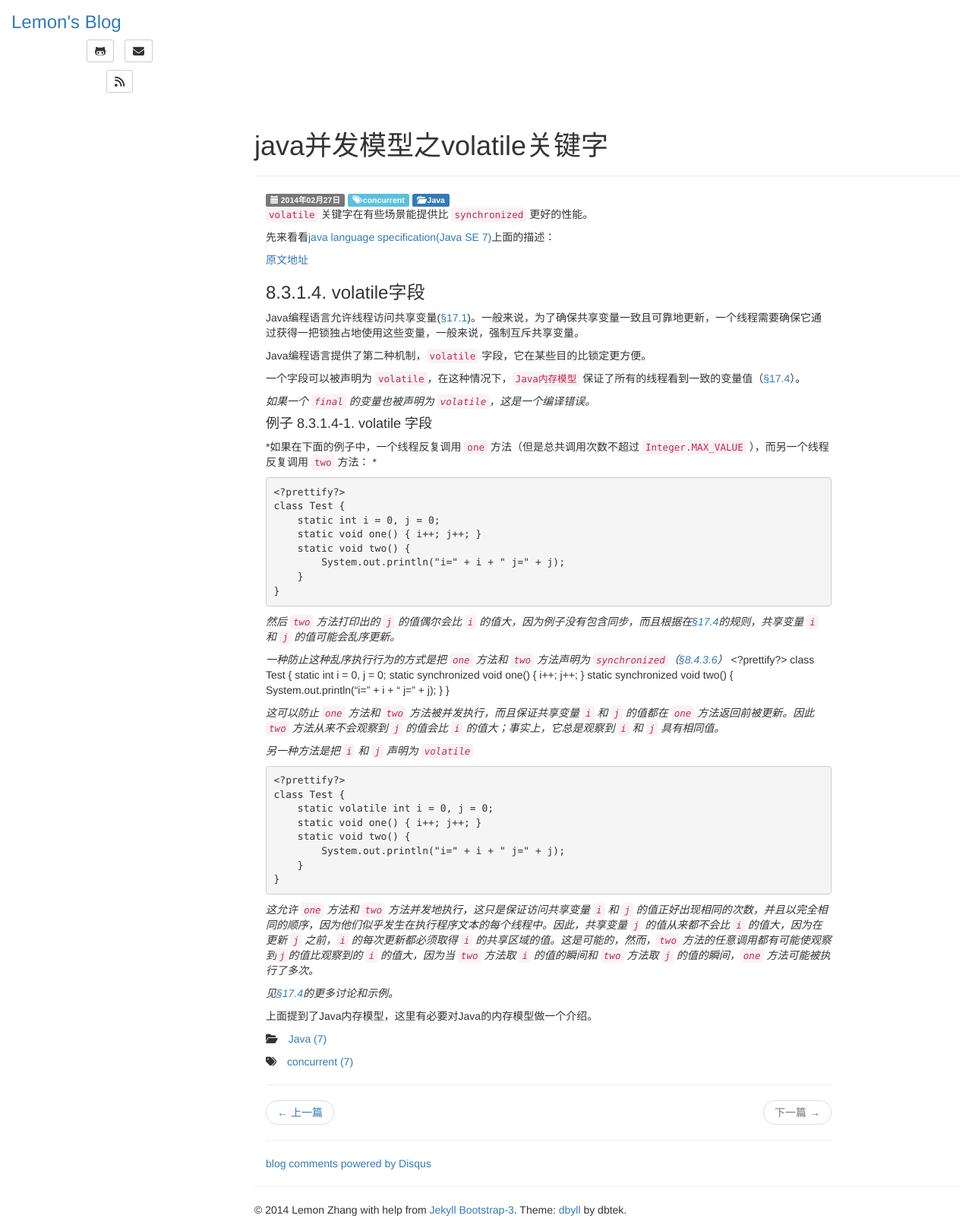
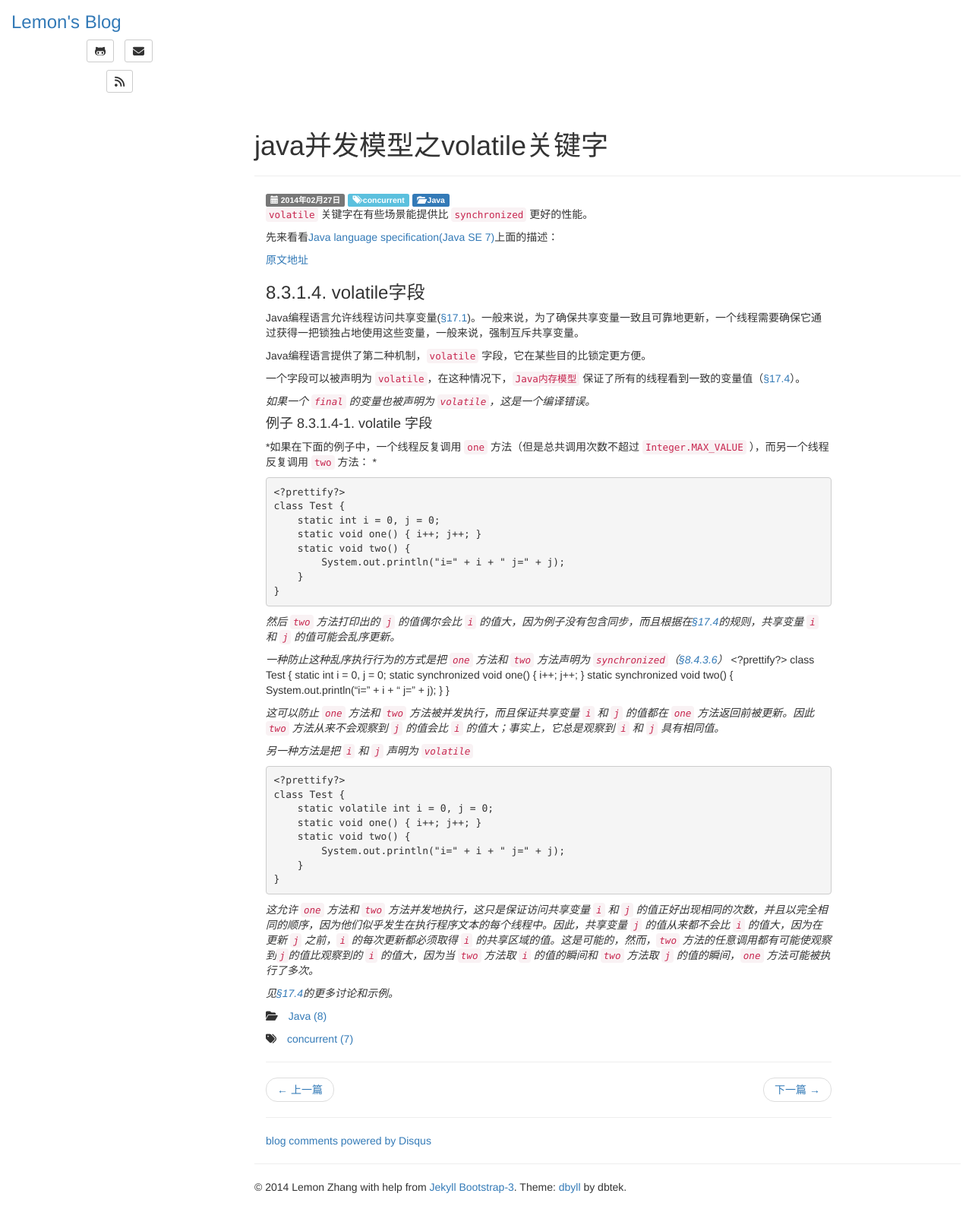
Before and after one commit to cjm0000000/cjm0000000.github.io, a Jekyll site: the page built from _posts/Java/201402/2014-02-27-java-volatile-fields.md, in a window 1280 px wide, cut to the strip 154-1766 px from the top of the page. Shown: the whole strip at 76% size. Built offline with Jekyll 4.4.1, drawn with Linux system fonts in a browser that asks for light colours; nearby versions of some CDN libraries; library files that are not in the unit come from our copies; comment, search, counter and statistics services are not loaded; after the commit the page ends 1736 px from its top, so only the background shows below that.

Commit message:
post: java memory model

```diff
--- a/_posts/Java/201402/2014-02-27-java-volatile-fields.md
+++ b/_posts/Java/201402/2014-02-27-java-volatile-fields.md
@@ -9,7 +9,7 @@
 
 `volatile` 关键字在有些场景能提供比 `synchronized` 更好的性能。
 
-先来看看[java language specification(Java SE 7)](http://docs.oracle.com/javase/specs/jls/se7/html/index.html)上面的描述：
+先来看看[Java language specification(Java SE 7)](http://docs.oracle.com/javase/specs/jls/se7/html/index.html)上面的描述：
 
 [原文地址](http://docs.oracle.com/javase/specs/jls/se7/html/jls-8.html#jls-8.3.1.4)
 
@@ -64,6 +64,4 @@
 
 *这允许 `one` 方法和 `two` 方法并发地执行，这只是保证访问共享变量 `i` 和 `j` 的值正好出现相同的次数，并且以完全相同的顺序，因为他们似乎发生在执行程序文本的每个线程中。因此，共享变量 `j` 的值从来都不会比 `i` 的值大，因为在更新 `j` 之前，`i` 的每次更新都必须取得 `i` 的共享区域的值。这是可能的，然而，`two` 方法的任意调用都有可能使观察到`j`的值比观察到的 `i` 的值大，因为当 `two` 方法取 `i` 的值的瞬间和 `two` 方法取 `j` 的值的瞬间，`one` 方法可能被执行了多次。*
 
-*见[§17.4](http://docs.oracle.com/javase/specs/jls/se7/html/jls-17.html#jls-17.4)的更多讨论和示例。*
-
-上面提到了Java内存模型，这里有必要对Java的内存模型做一个介绍。
+*见[§17.4](/Java/2014/03/03/java-memory-model/)的更多讨论和示例。*
--- a/assets/themes/dbyll/css/style.css
+++ b/assets/themes/dbyll/css/style.css
@@ -56,8 +56,8 @@
 .article_body{
 	margin-top: 20px;
 	margin-bottom: 20px;
-	font-size: 15px;
-	line-height: 1.7;
+	font-size: 16px;
+	line-height: 1.9;
 }
 
 .post-date {
```
Also changed, not shown: _posts/Java/201403/2014-03-03-java-memory-model.md (added, +18 -0 lines).
